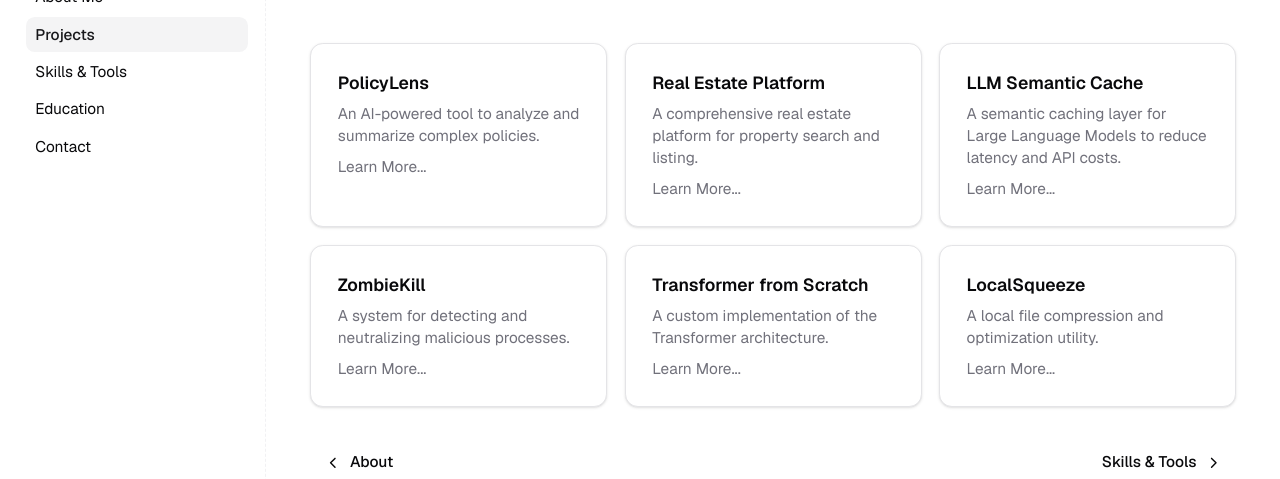
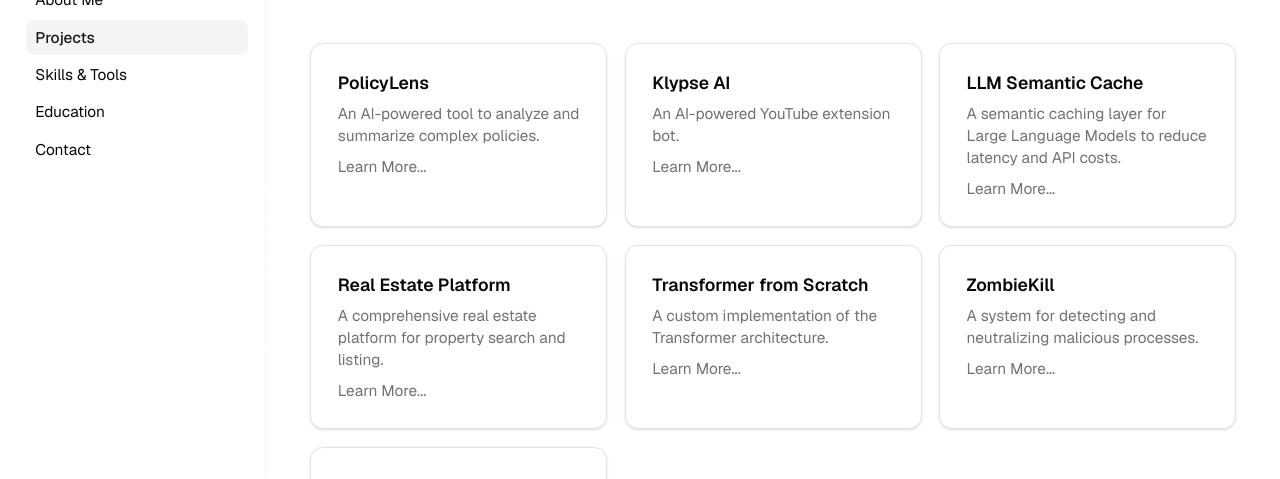
Before and after one commit to DEVJHAWAR11/portfolio, a Next.js app: page /projects in a window 1280 px wide. Shown: the part 195-674 px from the top of the page. Built offline with nearby package versions, Linux system fonts and the light colour scheme; no server answers.

Commit message:
Add Klypse AI and reorder projects

```diff
--- a/constants/projects.ts
+++ b/constants/projects.ts
@@ -19,6 +19,50 @@ export const projects = [
     links: {
       live: "https://policylens-ai.vercel.app",
       github: "https://github.com/DEVJHAWAR11/policylens",
+    },
+  },
+  {
+    title: "Klypse AI",
+    slug: "klypse",
+    tagline: "An AI-powered YouTube extension bot.",
+    overview: "Klypse AI is a powerful browser extension that integrates with YouTube to provide AI-driven insights, summaries, and interactions directly within the video player. It helps users quickly extract information from long videos.",
+    features: [
+      "Automated video summarization",
+      "Interactive chatbot for video context",
+      "Seamless YouTube DOM integration",
+      "Real-time processing"
+    ],
+    techStack: ["React", "TypeScript", "Tailwind CSS", "Node.js", "AI APIs"],
+    challenges: [
+      "Integrating smoothly with YouTube's dynamic DOM",
+      "Managing state across extension content scripts and background service workers"
+    ],
+    feedback: true,
+    links: {
+      live: "https://klypse-ai-youtube-extension-bot.netlify.app/",
+      github: "http://github.com/DEVJHAWAR11/Klypse",
+    },
+  },
+  {
+    title: "LLM Semantic Cache",
+    slug: "llm-semantic-cache",
+    tagline: "A semantic caching layer for Large Language Models to reduce latency and API costs.",
+    overview: "LLM Semantic Cache improves the efficiency of LLM applications by caching and retrieving semantically similar queries. It reduces redundant API calls, saving costs and significantly decreasing response times.",
+    features: [
+      "Semantic similarity matching",
+      "Configurable caching strategies",
+      "Integration with popular LLM providers",
+      "Low-latency retrieval"
+    ],
+    techStack: ["Python", "Redis", "Sentence Transformers", "FastAPI"],
+    challenges: [
+      "Optimizing embedding generation for speed",
+      "Managing cache eviction policies"
+    ],
+    feedback: true,
+    links: {
+      live: "https://llm-semantic-cache-1.onrender.com/docs",
+      github: "https://github.com/DEVJHAWAR11/LLM_Semantic_Cache",
     },
   },
   {
@@ -44,25 +88,24 @@ export const projects = [
     },
   },
   {
-    title: "LLM Semantic Cache",
-    slug: "llm-semantic-cache",
-    tagline: "A semantic caching layer for Large Language Models to reduce latency and API costs.",
-    overview: "LLM Semantic Cache improves the efficiency of LLM applications by caching and retrieving semantically similar queries. It reduces redundant API calls, saving costs and significantly decreasing response times.",
+    title: "Transformer from Scratch",
+    slug: "transformer-from-scratch",
+    tagline: "A custom implementation of the Transformer architecture.",
+    overview: "This project involves building the core components of the Transformer architecture from the ground up. It serves as an educational tool to deeply understand self-attention mechanisms and sequence-to-sequence modeling.",
     features: [
-      "Semantic similarity matching",
-      "Configurable caching strategies",
-      "Integration with popular LLM providers",
-      "Low-latency retrieval"
+      "Implementation of Multi-Head Attention",
+      "Custom Positional Encoding",
+      "Encoder-Decoder structure",
+      "Training scripts for basic translation tasks"
     ],
-    techStack: ["Python", "Redis", "Sentence Transformers", "FastAPI"],
+    techStack: ["Python", "PyTorch", "NumPy"],
     challenges: [
-      "Optimizing embedding generation for speed",
-      "Managing cache eviction policies"
+      "Correctly implementing the complex mathematical operations",
+      "Optimizing the model for efficient training on limited hardware"
     ],
     feedback: true,
     links: {
-      live: "https://llm-semantic-cache-1.onrender.com/docs",
-      github: "https://github.com/DEVJHAWAR11/LLM_Semantic_Cache",
+      github: "https://github.com/DEVJHAWAR11/pytorch-transformer-from-scratch",
     },
   },
   {
@@ -87,27 +130,6 @@ export const projects = [
     },
   },
   {
-    title: "Transformer from Scratch",
-    slug: "transformer-from-scratch",
-    tagline: "A custom implementation of the Transformer architecture.",
-    overview: "This project involves building the core components of the Transformer architecture from the ground up. It serves as an educational tool to deeply understand self-attention mechanisms and sequence-to-sequence modeling.",
-    features: [
-      "Implementation of Multi-Head Attention",
-      "Custom Positional Encoding",
-      "Encoder-Decoder structure",
-      "Training scripts for basic translation tasks"
-    ],
-    techStack: ["Python", "PyTorch", "NumPy"],
-    challenges: [
-      "Correctly implementing the complex mathematical operations",
-      "Optimizing the model for efficient training on limited hardware"
-    ],
-    feedback: true,
-    links: {
-      github: "https://github.com/DEVJHAWAR11/pytorch-transformer-from-scratch",
-    },
-  },
-  {
     title: "LocalSqueeze",
     slug: "localsqueeze",
     tagline: "A local file compression and optimization utility.",
```
